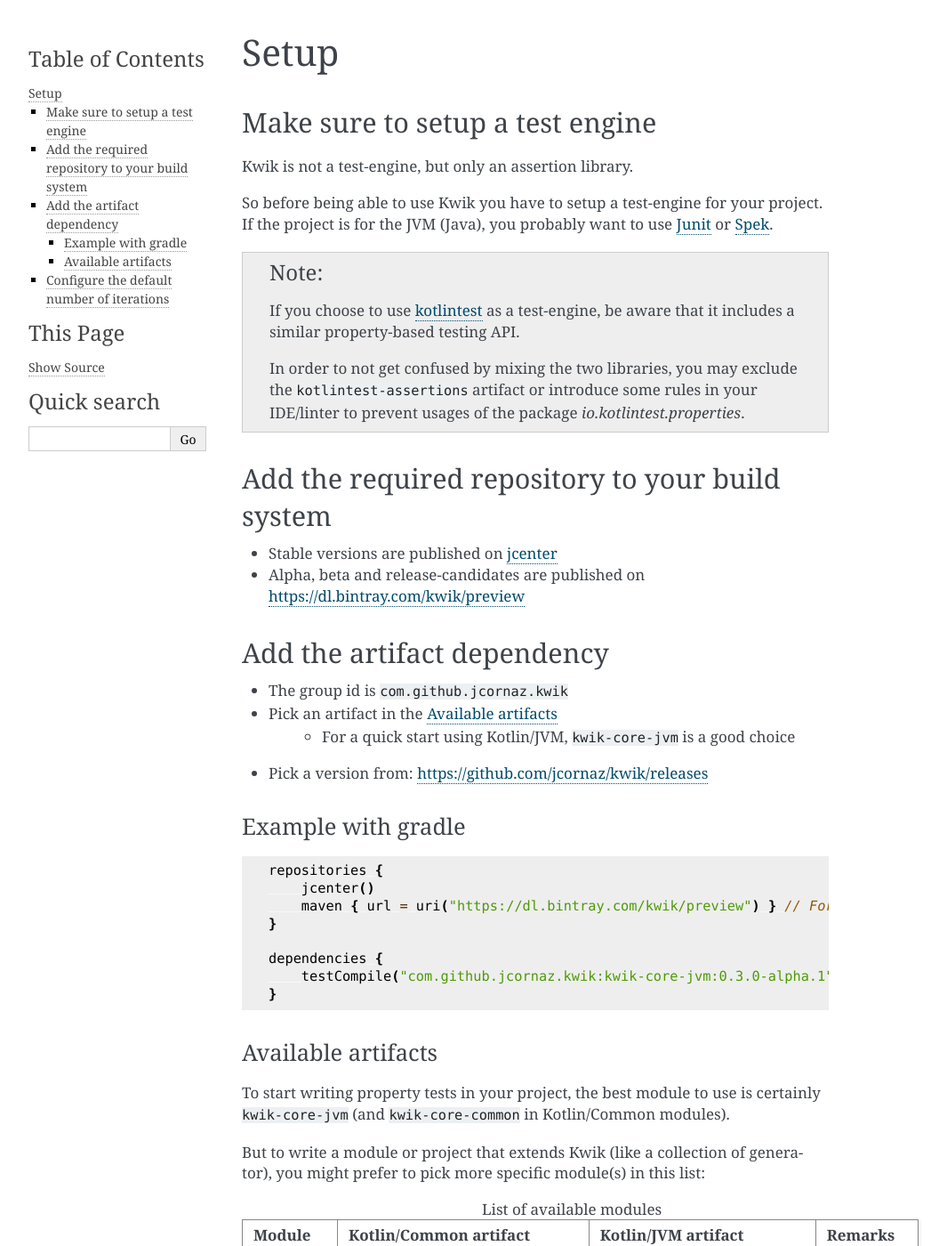
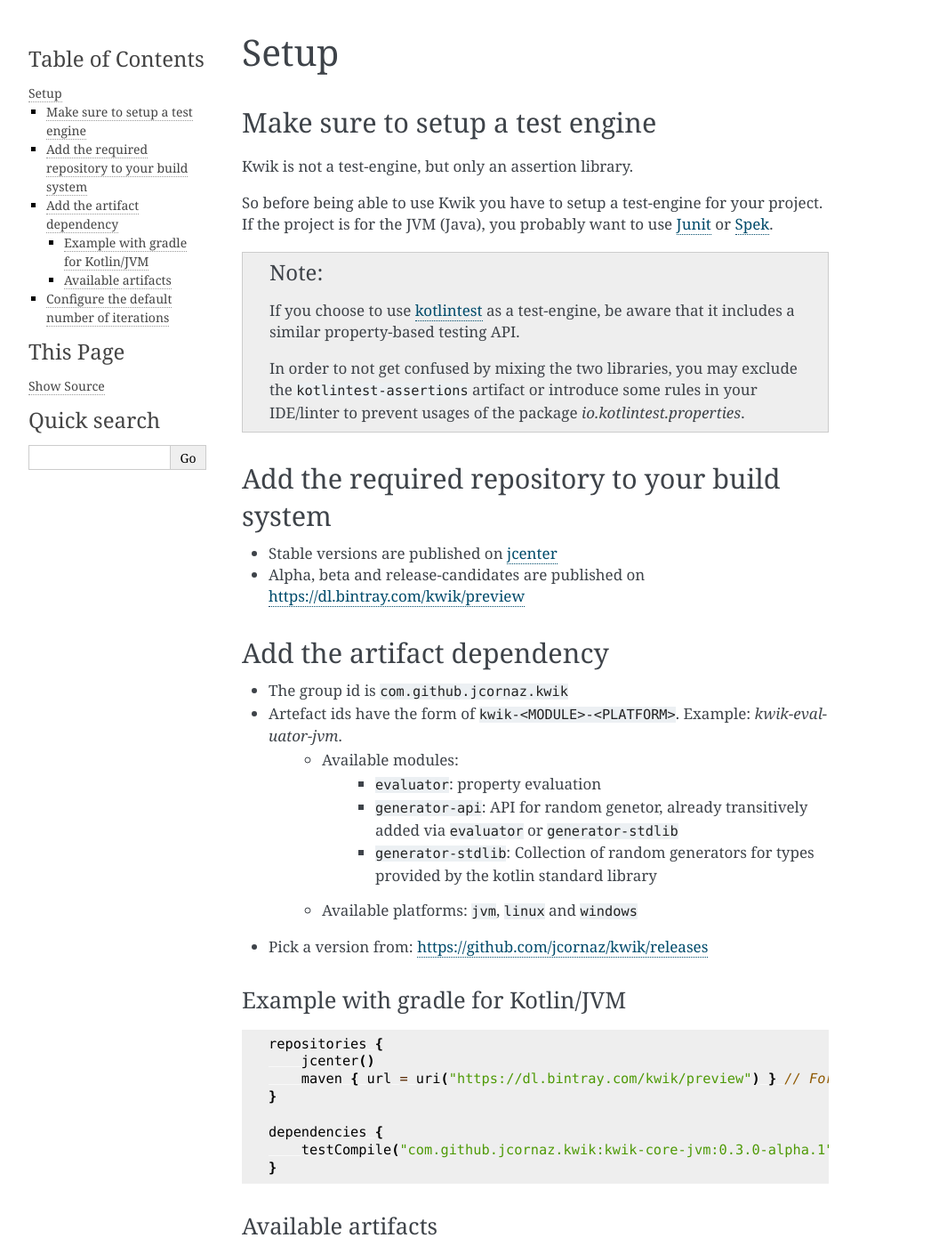
Before and after one commit to jcornaz/kwik, a Sphinx documentation site: the page built from docs/setup.rst, in a window 1280 px wide and 1400 px high. Shown: the whole window at 89% size, without its empty margins (148-1213 px from the left). Built offline with Sphinx 7.4.7, drawn with Linux system fonts in a browser that asks for light colours.

Commit message:
Update documentation

```diff
--- a/CHANGELOG.rst
+++ b/CHANGELOG.rst
@@ -13,6 +13,11 @@
 
 Unreleased_
 -----------
+
+Removed **(Breaking)**
+......................
+
+* Module ``core``. It was an empty module only to provide transitive dependencies to most common used modules.
 
 Added
 .....
--- a/docs/setup.rst
+++ b/docs/setup.rst
@@ -31,11 +31,16 @@
 ---------------------------
 
 - The group id is ``com.github.jcornaz.kwik``
-- Pick an artifact in the `Available artifacts`_
-    - For a quick start using Kotlin/JVM, ``kwik-core-jvm`` is a good choice
+- Artefact ids have the form of ``kwik-<MODULE>-<PLATFORM>``. Example: `kwik-evaluator-jvm`.
+    - Available modules:
+        - ``evaluator``: property evaluation
+        - ``generator-api``: API for random genetor, already transitively added via ``evaluator`` or ``generator-stdlib``
+        - ``generator-stdlib``: Collection of random generators for types provided by the kotlin standard library
+    - Available platforms: ``jvm``, ``linux`` and ``windows``
+
 - Pick a version from: https://github.com/jcornaz/kwik/releases
 
-Example with gradle
+Example with gradle for Kotlin/JVM
 ...................
 
 .. include:: ../README.rst
```
